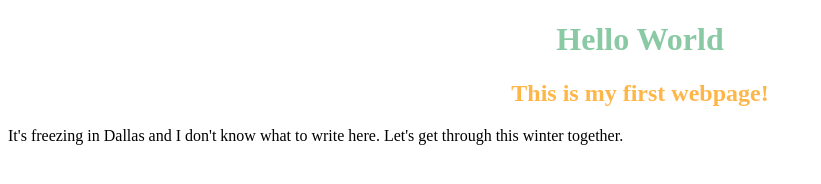
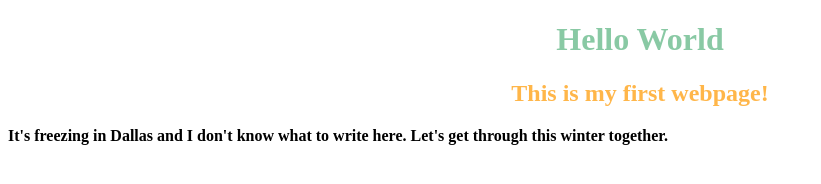
Before and after one commit to mimiluho/spring2022, a plain HTML site: page index.html in a window 1280 px wide. Shown: the whole page, without its empty margins (0-821 px from the left). Drawn offline with Linux system fonts and the light colour scheme.

Commit message:
made chanes again

```diff
--- a/index.html
+++ b/index.html
@@ -13,6 +13,6 @@ h2 {text-align: center;}
 <h1 style="color:rgba(16, 146, 70, 0.493)">Hello World</h1>
   <h2 style="color:rgba(255, 153, 0, 0.712)"><strong>This is my first webpage!</strong> </h2>
 
-<p>It's freezing in Dallas and I don't know what to write here. Let's get through this winter together.</p>
+<p><b>It's freezing in Dallas and I don't know what to write here. Let's get through this winter together.</b></p>
 </body>
 </html>
```
